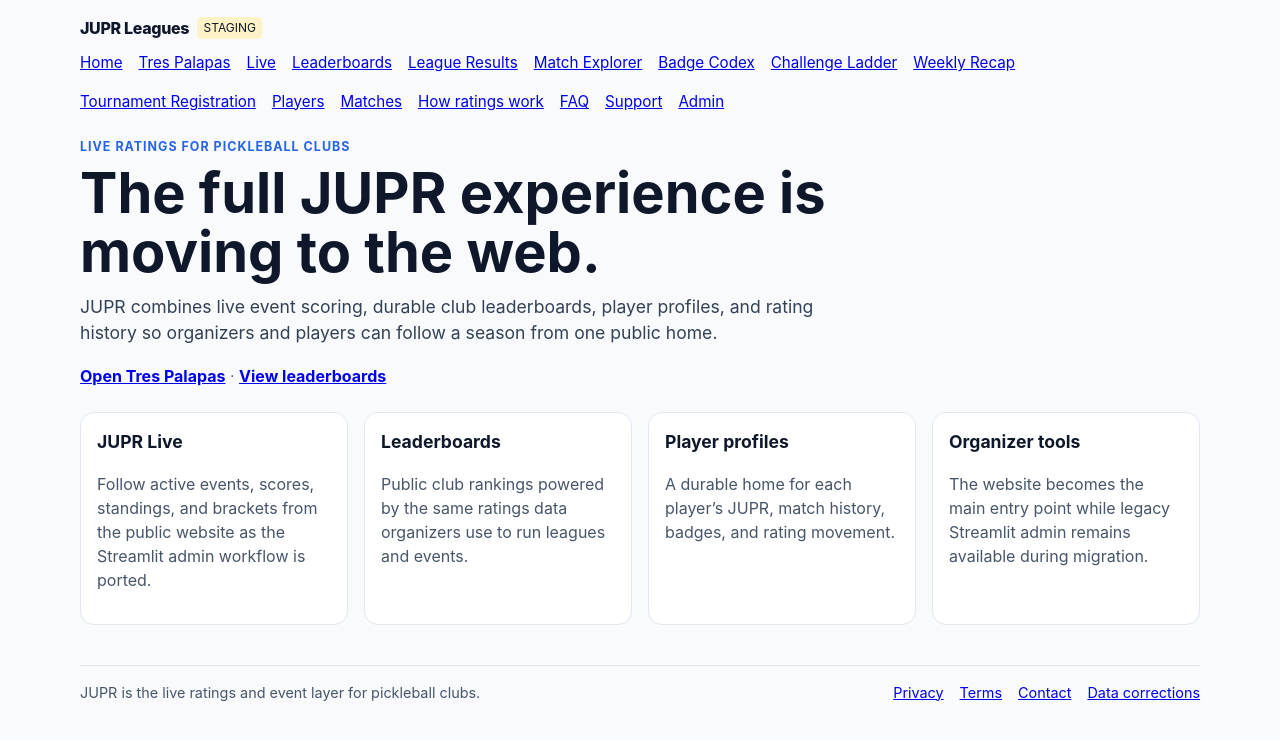
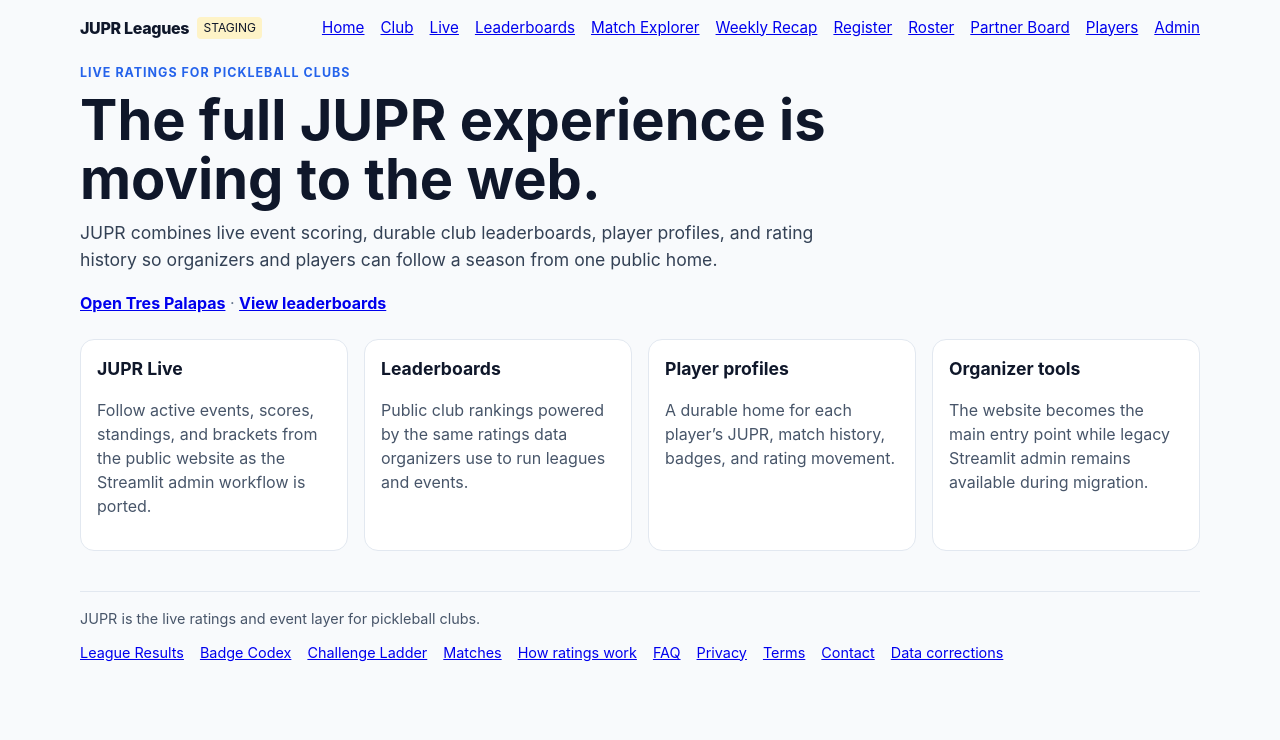
Before and after one commit to pickleballattrespalapas/JUPR, a Next.js app in the folder apps/web/: page / in a window 1280 px wide. Shown: the top 740 px of the page. Built offline with nearby package versions, Linux system fonts and the light colour scheme.

Commit message:
surface tournament routes in site navigation

```diff
--- a/apps/web/app/layout.tsx
+++ b/apps/web/app/layout.tsx
@@ -64,20 +64,15 @@
             </div>
             <nav style={navStyle} aria-label="Primary navigation">
               <Link href="/">Home</Link>
-              <Link href="/clubs/tres-palapas">Tres Palapas</Link>
+              <Link href="/clubs/tres-palapas">Club</Link>
               <Link href="/clubs/tres-palapas/live">Live</Link>
               <Link href="/clubs/tres-palapas/leaderboards">Leaderboards</Link>
-              <Link href="/clubs/tres-palapas/league-results">League Results</Link>
               <Link href="/clubs/tres-palapas/match-explorer">Match Explorer</Link>
-              <Link href="/clubs/tres-palapas/badge-codex">Badge Codex</Link>
-              <Link href="/clubs/tres-palapas/challenge-ladder">Challenge Ladder</Link>
               <Link href="/clubs/tres-palapas/weekly-recap">Weekly Recap</Link>
-              <Link href="/clubs/tres-palapas/tournament-registration">Tournament Registration</Link>
+              <Link href="/clubs/tres-palapas/tournament-registration">Register</Link>
+              <Link href="/clubs/tres-palapas/tournament-roster">Roster</Link>
+              <Link href="/clubs/tres-palapas/tournament-partner-board">Partner Board</Link>
               <Link href="/clubs/tres-palapas/players">Players</Link>
-              <Link href="/clubs/tres-palapas/matches">Matches</Link>
-              <Link href="/how-ratings-work">How ratings work</Link>
-              <Link href="/faq">FAQ</Link>
-              <Link href="/support">Support</Link>
               <Link href="/admin">Admin</Link>
             </nav>
           </header>
@@ -85,6 +80,12 @@
           <footer style={footerStyle}>
             <span style={{ color: "#475569" }}>JUPR is the live ratings and event layer for pickleball clubs.</span>
             <nav style={{ display: "flex", gap: "1rem", flexWrap: "wrap" }} aria-label="Footer navigation">
+              <Link href="/clubs/tres-palapas/league-results">League Results</Link>
+              <Link href="/clubs/tres-palapas/badge-codex">Badge Codex</Link>
+              <Link href="/clubs/tres-palapas/challenge-ladder">Challenge Ladder</Link>
+              <Link href="/clubs/tres-palapas/matches">Matches</Link>
+              <Link href="/how-ratings-work">How ratings work</Link>
+              <Link href="/faq">FAQ</Link>
               <Link href="/privacy">Privacy</Link>
               <Link href="/terms">Terms</Link>
               <Link href="/support">Contact</Link>
```
